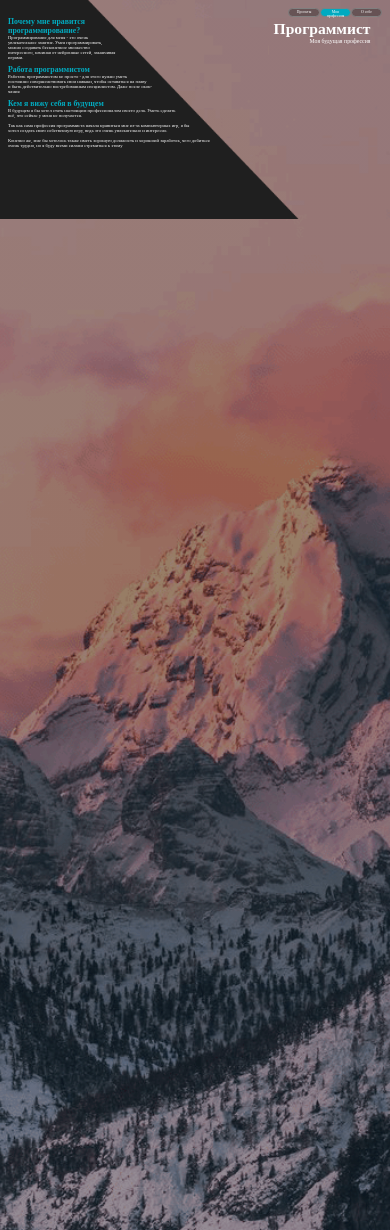
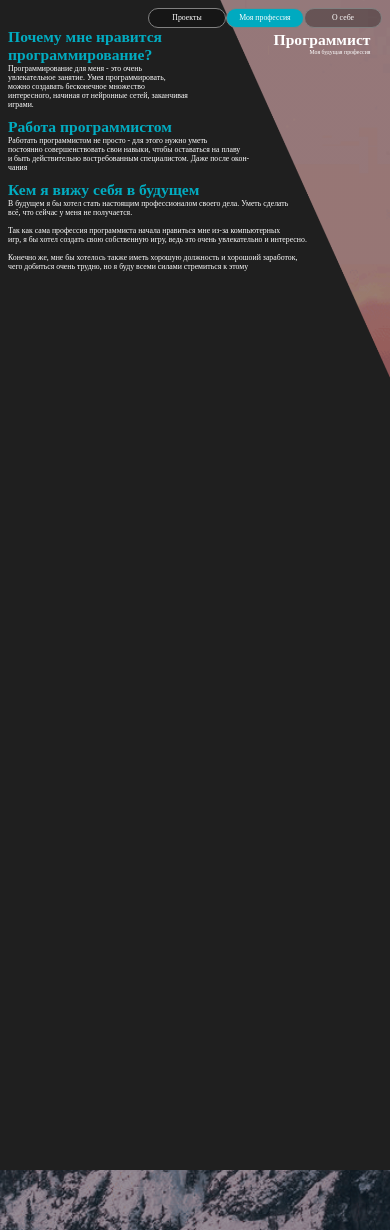
Before and after one commit to KoTeuKaSeeker/Internet-programming, a PHP site: page /MyProfession.php in a window 390 px wide. Run offline with PHP 8.4, Linux system fonts and the light colour scheme.

Commit message:
And another version

```diff
--- a/Lab2/MyProfession.php
+++ b/Lab2/MyProfession.php
@@ -9,7 +9,7 @@
 
 
 
-    <img src="Images/u16_div.png" class="LeftMarioTriangle">
+    <img src="Images/u16_div.png" class="LeftTriangle">
 
     <div class="PanelButton">
         <button class="TextH4 UnActiveButton" onClick='location.href="Projects.php"' >Проекты</button>
@@ -18,7 +18,7 @@
     </div>
 
     <div class="BlockProgrammist">
-        <div class="TextH1" >
+        <div class="TextH1">
             Программист
         </div>
         <div class="TextH3 RightTextUnderProgrammist">
@@ -64,11 +64,11 @@
                 В будущем я бы хотел стать настоящим профессионалом своего дела. Уметь сделать<br>
                 всё, что сейчас у меня не получается.<br><br>
 
-                Так как сама профессия программиста начала нравиться мне из-за компьютерных игр, я бы<br>
-                хотел создать свою собственную игру, ведь это очень увлекательно и интересно.<br><br>
+                Так как сама профессия программиста начала нравиться мне из-за компьютерных <br>
+                игр, я бы хотел создать свою собственную игру, ведь это очень увлекательно и интересно.<br><br>
 
-                Конечно же, мне бы хотелось также иметь хорошую должность и хорошоий заработок, чего добиться<br>
-                очень трудно, но я буду всеми силами стремиться к этому<br>
+                Конечно же, мне бы хотелось также иметь хорошую должность и хорошоий заработок, <br>
+                чего добиться очень трудно, но я буду всеми силами стремиться к этому<br>
             </div>
         </div>
     </div>
--- a/Lab2/styles/MyProfessionStyles.css
+++ b/Lab2/styles/MyProfessionStyles.css
@@ -8,6 +8,12 @@ body
     color: #fff;
 }
 
+html
+{
+    overflow:  hidden;
+}
+
+@media (min-width: 800px) {
     .BlockProgrammist
     {
         position: absolute;
@@ -15,11 +21,12 @@ body
         margin-top: 1vw;
     }
 
-.LeftMarioTriangle
+    .LeftTriangle
     {
         position: absolute;
         z-index: -1;
-    width: 100%;
+        width: 150vw;
+        height: 100vw;
         top: 0vw;
         left: 0vw;
     }
@@ -38,3 +45,66 @@ body
     {
         font-size:1.2vw;
     }
+}
+
+@media (max-width: 800px) {
+
+    .TextH4
+    {
+        color: white;
+        font-size: 2vw;
+        font-family: Bahnschrift;
+    }
+
+    .ActiveButton
+    {
+        border: 0.1vw solid gray;
+        width: 20vw;
+        height: 5vw;
+
+        background-color: rgb(0, 170, 192);
+        border-radius: 8vw;
+    }
+
+    .UnActiveButton
+    {
+        border: 0.1vw solid gray;
+        width: 20vw;
+        height: 5vw;
+
+        background-color: rgba(0, 0, 0, 0.3);
+        border-radius: 8vw;
+    }
+
+    .BlockProgrammist
+    {
+        position: absolute;
+        right: 5vw;
+        margin-top: 1vw;
+    }
+
+    .LeftTriangle
+    {
+        position: absolute;
+        z-index: -1;
+        width: 250vw;
+        height: 300vw;
+        top: 0vw;
+        left: 0vw;
+    }
+
+    .RightTextUnderProgrammist
+    {
+        text-align:right;
+    }
+
+    .BlueTextHeader
+    {
+        font-size: 4vw;
+    }
+
+    .DefaultText
+    {
+        font-size:2vw;
+    }
+}
```
Also changed, not shown: Lab2/Images/PhoneTriangle.png (added). Lines whose indentation alone changed are shown as unchanged.
